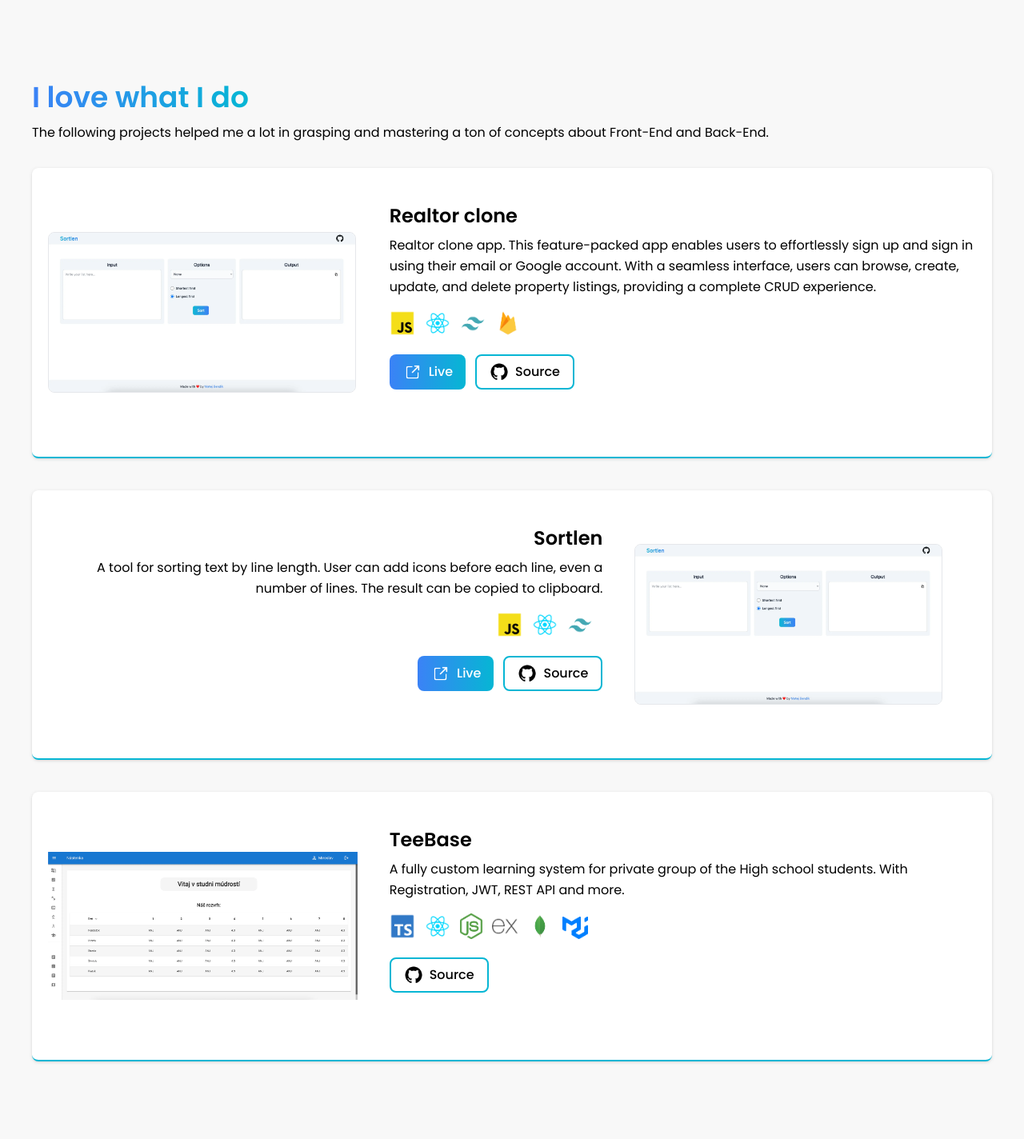
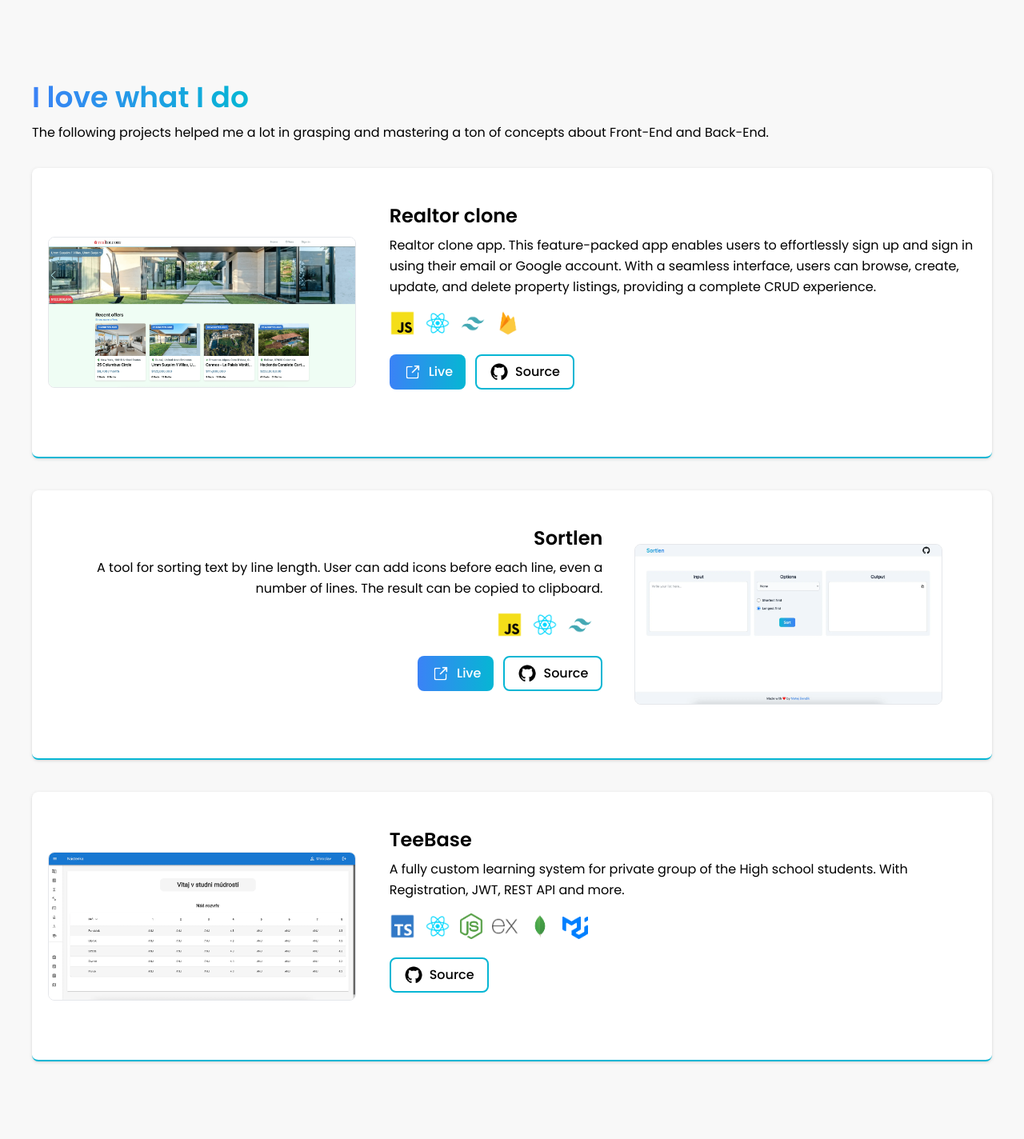
Before and after one commit to MatejBendik/portfolio, a React (Vite) app: page / in a window 1280 px wide. Shown: the part 2247-3671 px from the top of the page at 80% size. Built offline with nearby package versions, Linux system fonts and the light colour scheme.

Commit message:
Add realtor project

```diff
--- a/src/components/Projects.jsx
+++ b/src/components/Projects.jsx
@@ -16,9 +16,9 @@ const Projects = () => {
         {" "}
         <div className="container">
           <div className="p-5 bg-white flex items-center mx-auto border-b-2 border-cyan-500 drop-shadow mb-10 rounded-lg md:flex-row flex-col">
-            <div className="sm:w-1/3 sm:h-1/3 h-48 w-48 sm:mr-10 items-center justify-center flex-shrink-0">
+            <div className="sm:w-1/3 w-full sm:h-1/3 h-48 w-48 sm:mr-10 items-center justify-center flex-shrink-0">
               <img
-                src="/images/sortlen.webp"
+                src="/images/realtor.webp"
                 alt="Comming soon"
                 title="Comming soon"
                 className="border rounded-lg border-grey-500"
@@ -83,7 +83,7 @@ const Projects = () => {
                   <a
                     type="button"
                     className="min-w-fit cursor-pointer inline-flex items-center hover:-translate-y-1 rounded-lg bg-gradient-to-r from-blue-500 to-cyan-500 px-4 py-2 text-center font-medium text-white transition duration-300"
-                    href="https://sortlen.vercel.app"
+                    href="https://realtor-clone.matejbendik.com"
                     target="_blank"
                   >
                     <img
@@ -214,12 +214,15 @@ const Projects = () => {
       <section className="mt-5">
         <div className="container">
           <div className="p-5 bg-white flex items-center mx-auto border-b-2 border-cyan-500 drop-shadow mb-10 rounded-lg md:flex-row flex-col">
-            <div className="sm:w-1/3 sm:h-1/3 h-48 w-48 sm:mr-10 items-center justify-center flex-shrink-0">
+            <div className="sm:w-1/3 w-full sm:h-1/3 h-48 w-48 sm:mr-10 items-center justify-center flex-shrink-0">
               <img
                 src="images/teebase.webp"
+                className="border rounded-lg border-grey-500"
                 alt="TeeBase"
                 title="TeeBase"
                 loading="lazy"
+                width="385px"
+                height="199px"
               />
             </div>
             <div className="flex-grow text-left md:mt-6 sm:mt-0">
```
Also changed, not shown: public/images/realtor.webp (added).
